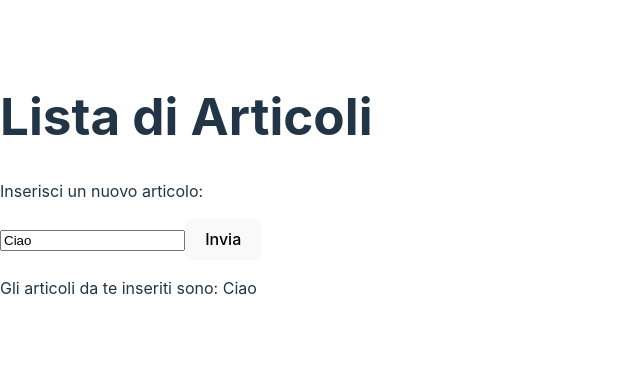
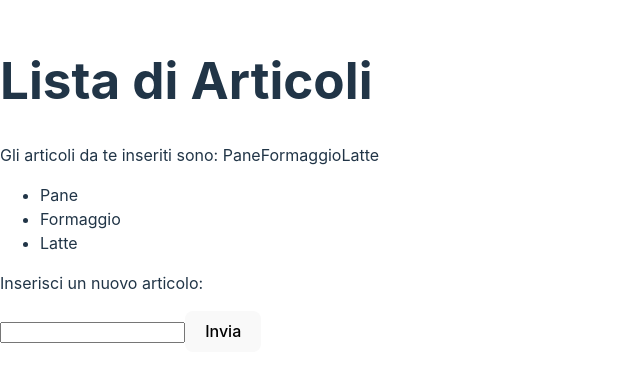
Before and after one commit to ruzica-glavas/react-form, a React (Vite) app: page / in a window 1280 px wide. Shown: the part 215-596 px from the top of the page, without its empty margins (0-640 px from the left). Built offline with nearby package versions, Linux system fonts and the light colour scheme.

Commit message:
add: list

```diff
--- a/src/App.jsx
+++ b/src/App.jsx
@@ -1,11 +1,23 @@
 import { useState } from "react"
 
-const list = [`Pane`, `Latte`, `Formaggio`]
+const list = [`Pane`, `Formaggio`, `Latte`]
 
 function App() {
 
-  const [addArticle, setAddArticle] = useState (`Ciao`)
-  const handleSubmit = event => {
+  const [addArticle, setAddArticle] = useState (list)
+  const [newList, setNewList] = useState(``)
+
+  const addItem =e => {
+    e.preventDefault();
+    const article = newList.trim();
+    setAddArticle([...addArticle, newList])
+    setNewList(``)
+    {/*const updateList = [... addArticle, newList];
+    setAddArticle(updateList) */}
+  }
+
+
+ const handleSubmit = event => {
     event.preventDefault();
     console.log(addArticle)
   }
@@ -14,18 +26,26 @@ function App() {
     <>
       <h1>Lista di Articoli</h1>
 
+      <p>Gli articoli da te inseriti sono: {addArticle}</p>
+
+      {/* Lista dei Task*/}
+
+      <ul>
+          {addArticle.map((element, index )=> (
+            <li key={index}>{element}</li>
+          ))}
+      </ul>
+
+
       <p>Inserisci un nuovo articolo:</p>
-      <form onSubmit={handleSubmit}>
+      <form onSubmit={addItem}>
         <input
         type="text"
-        value ={addArticle}
-        onChange={e => {setAddArticle (e.target.value)} }>
+        value ={newList}
+        onChange={(e) => {setAddArticle (e.target.value)} }>
         </input>
         <button>Invia</button>
       </form>
-
-      <p>Gli articoli da te inseriti sono: {addArticle}</p>
-
     </>
 
     )
```
